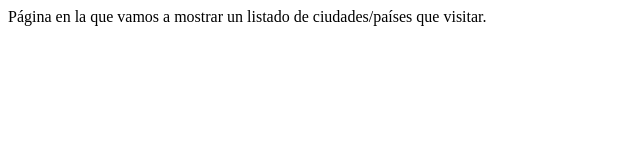
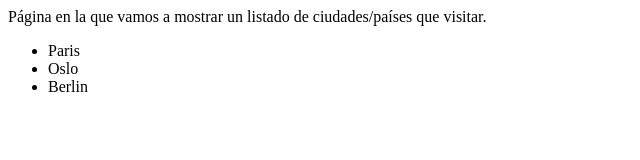
Before and after one commit to sergiofr13/pagina_web, a plain HTML site: page index.html in a window 1280 px wide. Shown: the whole page, without its empty margins (0-640 px from the left). Drawn offline with Linux system fonts and the light colour scheme.

Commit message:
Añadidas 3 ciudades que visitar

```diff
--- a/index.html
+++ b/index.html
@@ -4,5 +4,10 @@
 	</head>
 	<body>
 	    Página en la que vamos a mostrar un listado de ciudades/países que visitar.
+        <ul>
+            <li>Paris</li>
+            <li>Oslo</li>
+            <li>Berlin</li>
+        </ul>
 	</body>
 </html>
```
Also changed, not shown: 1 other file.
